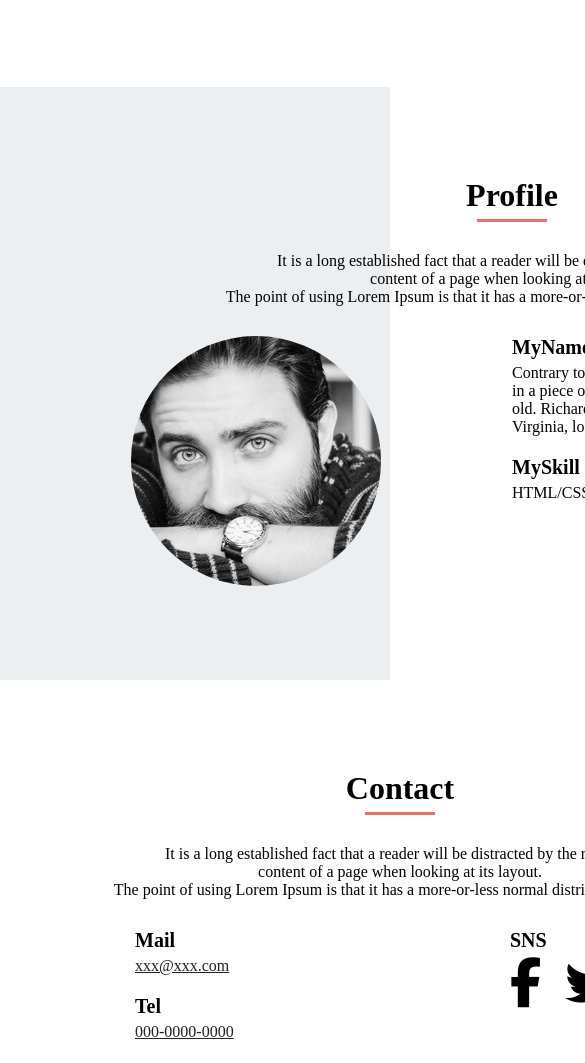
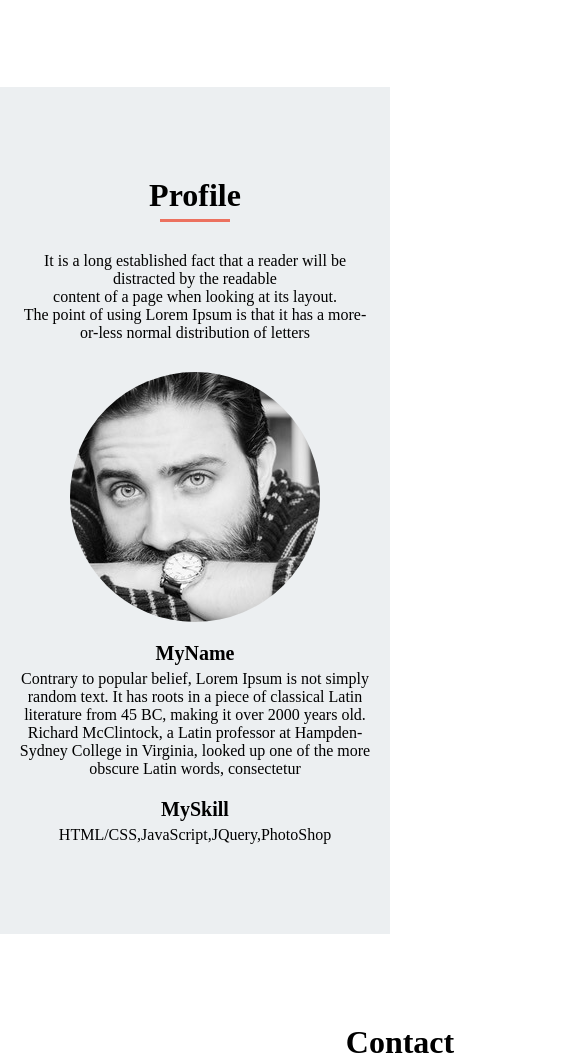
Before and after one commit to yk-kc/MySite, a plain HTML site: page index.html in a window 390 px wide. Shown: the part 2867-3930 px from the top of the page, 585 px wide, since content can reach past the window. Drawn offline with Linux system fonts and the light colour scheme.

Commit message:
[Finish]Profileのレスポンシブ対応

```diff
--- a/index.html
+++ b/index.html
@@ -91,9 +91,9 @@
         </div>
       </div>
     </section>
-    <div class="main-profile-area">
+    <section id="profile">
       <div class="main-profile">
-        <p class="main-contents-title"><strong>Profile</strong></p>
+        <h2 class="main-contents-title"><strong>Profile</strong></h2>
         <p class="main-contents-text">
           It is a long established fact that a reader will be distracted by the readable<br>
           content of a page when looking at its layout.<br>
@@ -101,7 +101,7 @@
         </p>
         <div class="main-profile-contents">
           <div class="profile-image-area">
-            <img src="img/my-icon.jpg" id="profile-image">
+            <div id="profile-image"></div>
           </div>
           <div class="profile-area">
             <p class="name"><strong>MyName</strong></p>
@@ -117,7 +117,7 @@
           </div>
         </div>
       </div>
-    </div>
+    </section>
     <div class="main-contact">
       <p class="main-contents-title"><strong>Contact</strong></p>
       <p class="main-contents-text">
--- a/style.css
+++ b/style.css
@@ -202,7 +202,7 @@ li a {
 }
 
 /*メインプロフィール*/
-.main-profile-area {
+#profile {
   background-color: #ECEFF1;
 }
 
@@ -217,17 +217,19 @@ li a {
 }
 
 .profile-image-area {
-  width: 512px;
-  text-align: center;
+  width: 50%;
 }
 
 #profile-image {
   width: 250px;
+  height: 250px;
+  margin: 0 auto;
   border-radius: 50%;
+  background-image: url(img/my-icon.jpg);
 }
 
 .profile-area {
-  width: 512px;
+  width: 50%;
 }
 
 .name {
@@ -237,6 +239,10 @@ li a {
 .name-text {
   font-size: 16px;
   padding: 5px 0 20px 0;
+}
+
+.name-text:last-child {
+  padding-bottom: 0;
 }
 
 /*メインContact*/
@@ -415,4 +421,23 @@ footer p {
    .strength:first-child {
      margin-top: 0;
    }
+
+   /*Profile*/
+   .main-profile {
+     width: 90%;
+   }
+
+   .main-profile-contents {
+     flex-wrap: wrap;
+     text-align: center;
+   }
+
+   .profile-image-area {
+     width: 100%;
+     margin-bottom: 20px;
+   }
+
+   .profile-area {
+     width: 100%;
+   }
 }
```
